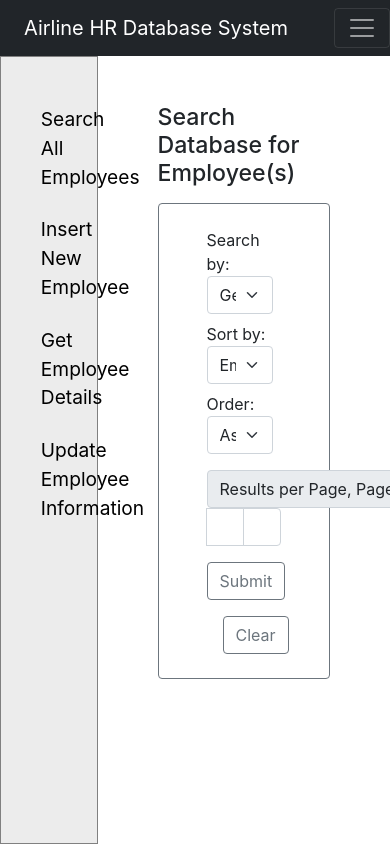
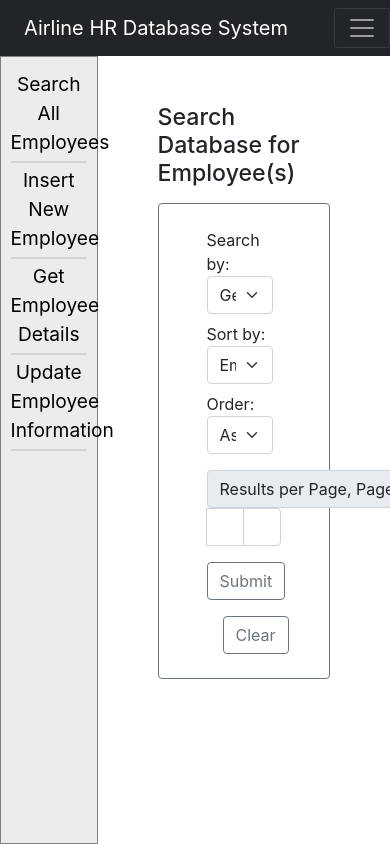
Before and after one commit to SyedA5688/3380_airline_DB_system, a React (Create React App) app in the folder client/: page /employees/search in a window 390 px wide. Shown: the top 844 px of the page. Built offline with nearby package versions, Linux system fonts and the light colour scheme.

Commit message:
fixed some bugs in Update Employee form, made left sidebars more responsive to container dimensions, better centering and resizing behaviors

```diff
--- a/client/src/pages/DepartmentSidePanel.js
+++ b/client/src/pages/DepartmentSidePanel.js
@@ -9,13 +9,13 @@ class DepartmentsSidePanel extends Component {
       <div className="container-fluid" >
         <div className="row">
           <div className="col-3" id="sidebar-wrapper" >
-            <nav className="sidebar-nav" >
+            <nav className="sidebar-nav" align="center" >
               <ul className="sidebar-ul" >
-                <li className="mt-5 my-4" ><a href="/department" >Search Departments</a></li>
-                <li className="my-4" ><a href="/department" >Create New Department</a></li>
-                <li className="my-4"><a href="/department" >Update Department Details</a></li>
-                <li className="my-4"><a href="/department" >Jobs Within Department</a></li>
-                <li className="my-4"><a href="/department" >Employees Within Department</a></li>
+                <li className="sidebar-li"><a href="/department" >Search Departments</a></li>
+                <li className="sidebar-li"><a href="/department" >Create New Department</a></li>
+                <li className="sidebar-li"><a href="/department" >Update Department Details</a></li>
+                <li className="sidebar-li"><a href="/department" >Jobs Within Department</a></li>
+                <li className="sidebar-li"><a href="/department" >Employees Within Department</a></li>
               </ul>
             </nav>
           </div>
--- a/client/src/pages/EmployeeSidePanel.js
+++ b/client/src/pages/EmployeeSidePanel.js
@@ -9,12 +9,12 @@ class EmployeeSidePanel extends Component {
       <div className="container-fluid" >
         <div className="row">
           <div className="col-3" id="sidebar-wrapper" >
-            <nav className="sidebar-nav" >
+            <nav className="sidebar-nav" align="center" >
               <ul className="sidebar-ul" >
-                <li className="mt-5 my-4" ><a href="/employees/search" >Search All Employees</a></li>
-                <li className="my-4" ><a href="/employees/insert" >Insert New Employee</a></li>
-                <li className="my-4"><a href="/employees/get" >Get Employee Details</a></li>
-                <li className="my-4"><a href="/employees/update" >Update Employee Information</a></li>
+                <li className="sidebar-li" ><a href="/employees/search" >Search All Employees</a></li>
+                <li className="sidebar-li" ><a href="/employees/insert" >Insert New Employee</a></li>
+                <li className="sidebar-li" ><a href="/employees/get" >Get Employee Details</a></li>
+                <li className="sidebar-li" ><a href="/employees/update" >Update Employee Information</a></li>
               </ul>
             </nav>
           </div>
--- a/client/src/pages/JobsSidePanel.js
+++ b/client/src/pages/JobsSidePanel.js
@@ -9,11 +9,11 @@ class JobsSidePanel extends Component {
       <div className="container-fluid" >
         <div className="row">
           <div className="col-3" id="sidebar-wrapper" >
-            <nav className="sidebar-nav" >
+            <nav className="sidebar-nav" align="center" >
               <ul className="sidebar-ul" >
-                <li className="mt-5 my-4" ><a href="/jobs" >Search Jobs</a></li>
-                <li className="my-4" ><a href="/jobs" >Create New Job</a></li>
-                <li className="my-4"><a href="/jobs" >Update Job Details</a></li>
+                <li className="sidebar-li"><a href="/jobs" >Search Jobs</a></li>
+                <li className="sidebar-li"><a href="/jobs" >Create New Job</a></li>
+                <li className="sidebar-li"><a href="/jobs" >Update Job Details</a></li>
               </ul>
             </nav>
           </div>
--- a/client/src/pages/employees/UpdateForm.js
+++ b/client/src/pages/employees/UpdateForm.js
@@ -85,7 +85,7 @@ class UpdateForm extends Component {
         state: this.state.editState,
       };
 
-      for (let [key, value] of Object.entries(body)) {
+      for (let key of Object.keys(body)) {
         if (body[key] === '') {
           delete body[key];  // Only keep updates for fields where user entered in something
         }
@@ -168,20 +168,23 @@ class UpdateForm extends Component {
 
         <h3>Update an Employee's Information</h3>
 
-        <form className="border border-secondary mt-3 px-5 py-4 rounded needs-validation" id="editFormHTML" onSubmit={this.handleSubmit} noValidate>
+        <form className="border border-secondary mt-3 px-5 py-4 rounded needs-validation" id="updateFormHTML" onSubmit={this.handleSubmit} noValidate>
 
+          <h5>Employee to Update</h5>
           <div className="form-group">
-            <label className="sr-only" htmlFor="inputEmployeeEditID">Job ID</label>
+            <label className="sr-only" htmlFor="inputEmployeeEditID">Employee ID</label>
             <input type="number" step="1"  pattern="[0-9]*" className="form-control" id="inputEmployeeEditID" placeholder="1" value={this.state.editEmployeeID} name="editEmployeeID" onChange={this.handleChange} />
             <div className="invalid-feedback">Please provide valid Employee ID to edit.</div>
           </div>
 
+          <h5 className="mt-3" >Update Fields:</h5>
+          <small className="form-text text-muted">Note: Only enter in fields that you want updated.</small>
           <div className="input-group" >
             <div className="input-group-prepend">
               <span className="input-group-text" id="">First, MI, Last</span>
             </div>
             <input type="text" pattern="[A-Za-z ]*" className="form-control" id="inputEmployeeFirstName" placeholder="John" value={this.state.editFirstName} name="editFirstName" onChange={this.handleChange} required />
-            <input type="text" pattern="[A-Z]{0,1}" className="form-control" id="inputEmployeeMiddleInitial" placeholder="M (Optional)" value={this.state.editMiddleInitial} name="editMiddleInitial" onChange={this.handleChange} />
+            <input type="text" pattern="[A-Z]{0,1}" className="form-control" id="inputEmployeeMiddleInitial" placeholder="M" value={this.state.editMiddleInitial} name="editMiddleInitial" onChange={this.handleChange} />
             <input type="text" pattern="[A-Za-z ]*" className="form-control" id="inputEmployeeLastName" placeholder="Doe" value={this.state.editLastName} name="editLastName" onChange={this.handleChange} required />
             <div className="invalid-feedback">Please provide valid possible names (a-z, A-Z).</div>
           </div>
@@ -204,31 +207,25 @@ class UpdateForm extends Component {
 
           <div className="form-group">
             <label className="sr-only" htmlFor="inputEmployeeSSN">Social Security Number</label>
-            <input type="text" pattern="[0-9]*" className="form-control" id="inputEmployeeSSN" placeholder="123456789 (Optional)" value={this.state.editSSN} name="editSSN" onChange={this.handleChange} />
+            <input type="text" pattern="[0-9]*" className="form-control" id="inputEmployeeSSN" placeholder="123456789" value={this.state.editSSN} name="editSSN" onChange={this.handleChange} />
           </div>
 
-          <div className="form-group">
-            <label className="sr-only" htmlFor="inputEmployeeHourlyWage">Hourly Wage</label>
+          <div className="input-group mt-2" >
+            <div className="input-group-prepend">
+              <span className="input-group-text" id="">Hourly Wage, Annual Bonus</span>
+            </div>
             <input type="number" step=".01" pattern="[0-9.]*" className="form-control" id="inputEmployeeHourlyWage" placeholder="15.25" value={this.state.editHourlyWage} name="editHourlyWage" onChange={this.handleChange} required />
-            <div className="invalid-feedback">Please provide valid hourly wage.</div>
+            <input type="number" step="1" pattern="[0-9]*" className="form-control" id="inputEmployeeAnnualBonus" placeholder="20000" value={this.state.editAnnualBonus} name="editAnnualBonus" onChange={this.handleChange} required />
+            <div className="invalid-feedback">Please provide valid hourly wage and/or annual bonus.</div>
           </div>
 
-          <div className="form-group">
-            <label className="sr-only" htmlFor="inputEmployeeAnnualBonus">Annual Bonus</label>
-            <input type="number" step="1" pattern="[0-9]*" className="form-control" id="inputEmployeeAnnualBonus" placeholder="20000" value={this.state.editAnnualBonus} name="editAnnualBonus" onChange={this.handleChange} required />
-            <div className="invalid-feedback">Please provide valid annual bonus.</div>
-          </div>
-
-          <div className="form-group">
-            <label className="sr-only" htmlFor="inputEmployeePhone">Phone</label>
+          <div className="input-group mt-2" >
+            <div className="input-group-prepend">
+              <span className="input-group-text" id="">Phone, Email</span>
+            </div>
             <input type="text" pattern="[0-9+]*" className="form-control" id="inputEmployeePhone" placeholder="8321111111" value={this.state.editPhone} name="editPhone" onChange={this.handleChange} />
-            <div className="invalid-feedback">Please provide valid phone number.</div>
-          </div>
-
-          <div className="form-group">
-            <label className="sr-only" htmlFor="inputEmployeeEmail">Email</label>
             <input type="email" className="form-control" id="inputEmployeeEmail" placeholder="example@gmail.com" value={this.state.editEmail} name="editEmail" onChange={this.handleChange} />
-            <div className="invalid-feedback">Please provide valid email.</div>
+            <div className="invalid-feedback">Please provide valid phone and/or email.</div>
           </div>
 
           <div className="form-group">
--- a/client/src/pages/sidePanels.css
+++ b/client/src/pages/sidePanels.css
@@ -1,13 +1,32 @@
-ul {
-  list-style: none;
-}
-
 a {
   text-decoration: none;
   color: black;
   font-size: larger;
 }
 
+
+.sidebar-ul {
+  list-style: none;
+  height: 100%;
+  display: flex;
+  flex-direction: column;
+  padding: 10%;
+  /* border-style: solid;
+  border-width: 1px;
+  border-color: green; */
+}
+
+.sidebar-li {
+  border-bottom-width: 2px;
+  border-bottom-color: lightgray;
+  border-bottom-style: solid;
+  padding-top: 5%;
+  padding-bottom: 5%;
+  /* border-width: 2px;
+  border-color: lightgray;
+  border-style: solid; */
+  margin: 0;
+}
 .row {
   height: 100%;
   /* border-style: solid;
@@ -22,11 +41,19 @@ a {
   border-color: green; */
 }
 
+.sidebar-nav {
+  height: 100%;
+  /* border-style: solid;
+  border-width: 1px;
+  border-color: red; */
+}
+
 #sidebar-wrapper {
   border-style: solid;
   border-width: 1px;
   border-color: gray;
   background-color: #ECECEC;
-  padding-left: 2%;
-  padding-right: 2%;
+  /* padding-left: 2%;
+  padding-right: 2%; */
+  padding: 0;
 }
```
